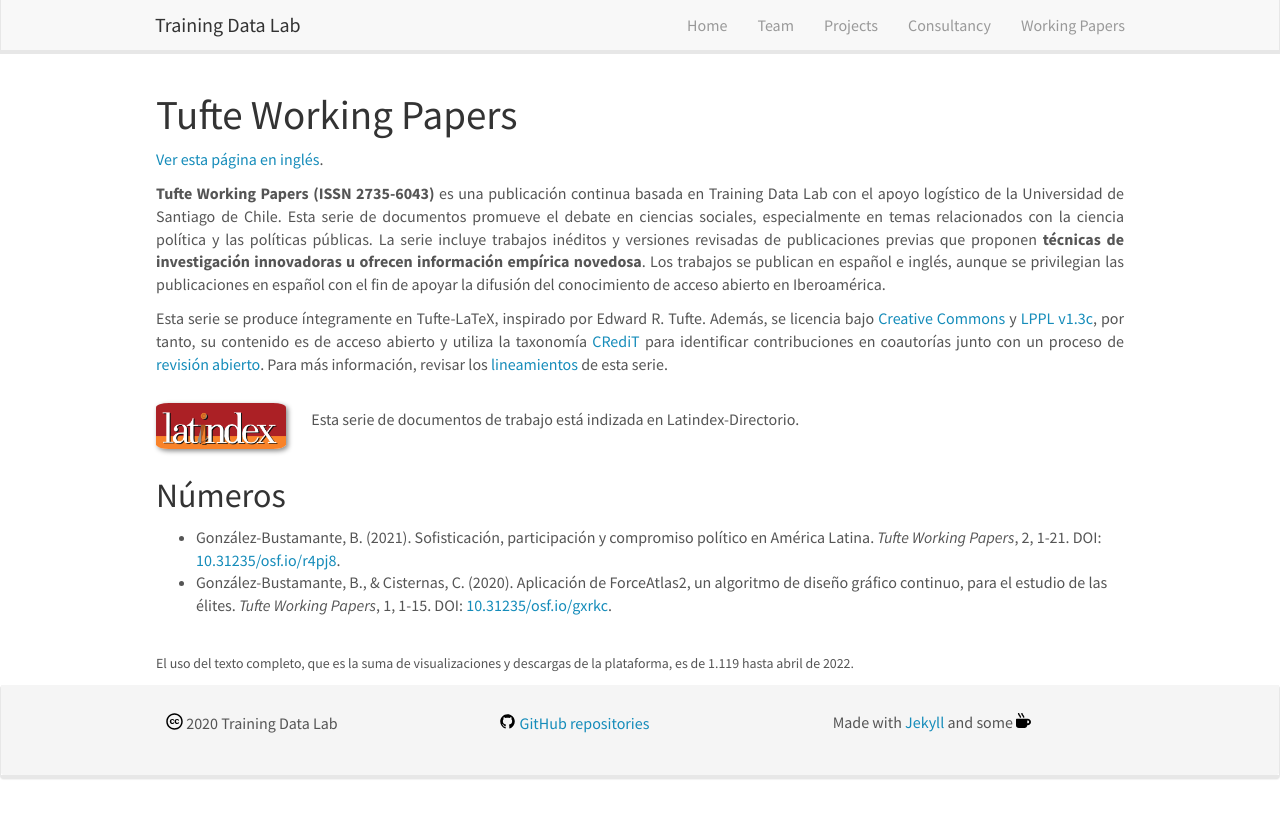
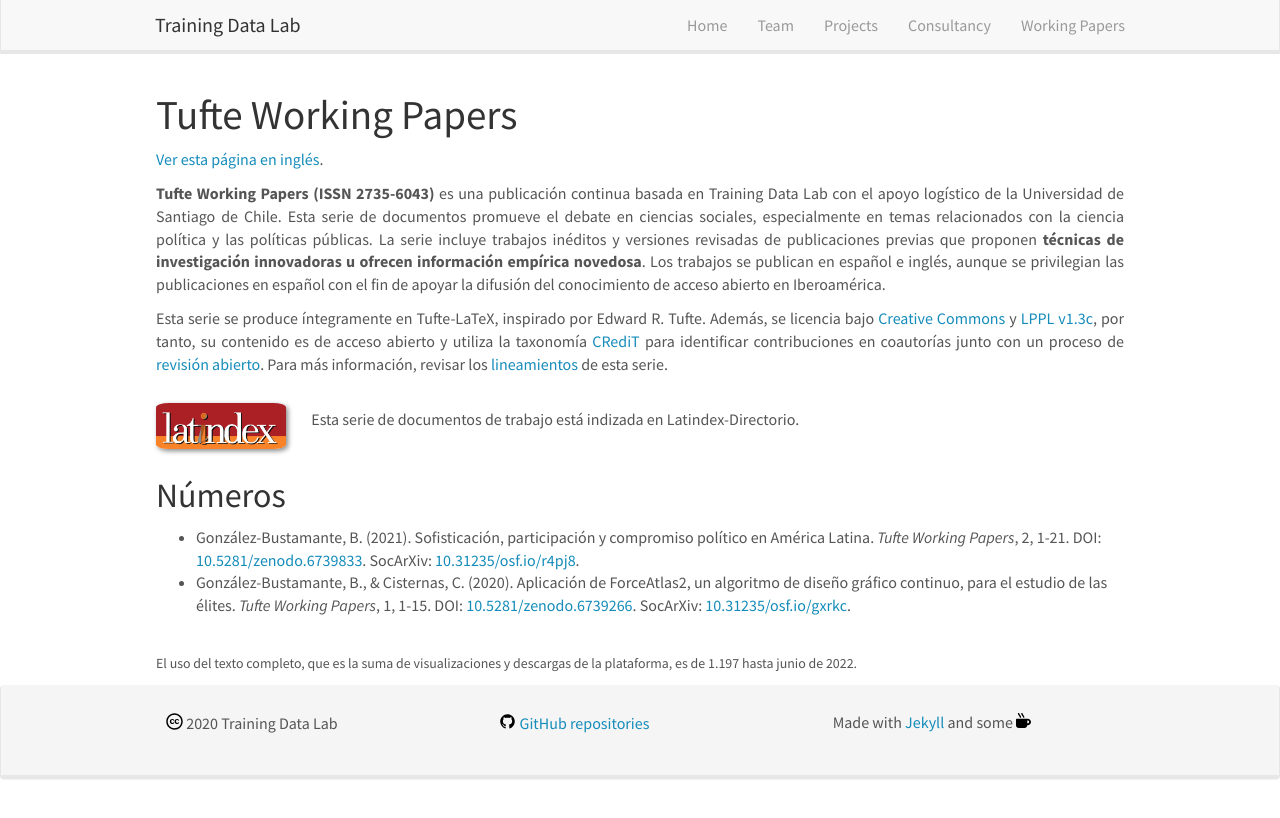
Before and after one commit to training-datalab/old-training-datalab.com, a Jekyll site: the page built from _pages/tufte-working-papers-spanish.md, in a window 1280 px wide. Shown: the top 818 px of the page. Built offline with Jekyll 4.4.1, drawn with Linux system fonts in a browser that asks for light colours; nearby versions of some CDN libraries.

Commit message:
Update tufte-working-papers-spanish.md

```diff
--- a/_pages/tufte-working-papers-spanish.md
+++ b/_pages/tufte-working-papers-spanish.md
@@ -12,7 +12,7 @@ permalink: /tufte-working-papers-spanish/
 
 <p align=" justify"><b>Tufte Working Papers (ISSN 2735-6043)</b> es una publicación continua basada en Training Data Lab con el apoyo logístico de la Universidad de Santiago de Chile. Esta serie de documentos promueve el debate en ciencias sociales, especialmente en temas relacionados con la ciencia política y las políticas públicas. La serie incluye trabajos inéditos y versiones revisadas de publicaciones previas que proponen <strong>técnicas de investigación innovadoras u ofrecen información empírica novedosa</strong>. Los trabajos se publican en español e inglés, aunque se privilegian las publicaciones en español con el fin de apoyar la difusión del conocimiento de acceso abierto en Iberoamérica.</p>
 
-<p align=" justify">Esta serie se produce íntegramente en Tufte-LaTeX, inspirado por Edward R. Tufte. Además, se licencia bajo <a href="https://github.com/training-datalab/tufte-working-papers/blob/master/CCBY40.md" target="_blank">Creative Commons</a> y <a href="https://github.com/training-datalab/tufte-working-papers/blob/master/LICENSE.md" target="_blank">LPPL v1.3c</a>, por tanto, su contenido es de acceso abierto y utiliza la taxonomía <a href="/credit/">CRediT</a> para identificar contribuciones en coautorías junto con un proceso de <a href="/tufte-working-papers/open-review-spanish/">revisión abierto</a>. Para más información, revisar los <a href="/tufte-working-papers/guidelines-spanish/">lineamientos</a> de esta serie.</p>
+<p align=" justify">Esta serie se produce íntegramente en Tufte-LaTeX, inspirado por Edward R. Tufte. Además, se licencia bajo <a href="https://github.com/training-datalab/tufte-working-papers/blob/master/LICENSE-CC.md" target="_blank">Creative Commons</a> y <a href="https://github.com/training-datalab/tufte-working-papers/blob/master/LICENSE.md" target="_blank">LPPL v1.3c</a>, por tanto, su contenido es de acceso abierto y utiliza la taxonomía <a href="/credit/">CRediT</a> para identificar contribuciones en coautorías junto con un proceso de <a href="/tufte-working-papers/open-review-spanish/">revisión abierto</a>. Para más información, revisar los <a href="/tufte-working-papers/guidelines-spanish/">lineamientos</a> de esta serie.</p>
 
 <figure class="fourth">
   <img src="{{ site.url }}{{ site.baseurl }}/images/logos/latindex.png" style="width: 130px"> Esta serie de documentos de trabajo está indizada en Latindex-Directorio.
@@ -21,8 +21,8 @@ permalink: /tufte-working-papers-spanish/
 ## Números
 
 <ul>
-<li>González-Bustamante, B. (2021). Sofisticación, participación y compromiso político en América Latina. <em>Tufte Working Papers</em>, 2, 1-21. DOI: <a href="https://doi.org/10.31235/osf.io/r4pj8" target="_blank">10.31235/osf.io/r4pj8</a>.</li>
-<li>González-Bustamante, B., & Cisternas, C. (2020). Aplicación de ForceAtlas2, un algoritmo de diseño gráfico continuo, para el estudio de las élites. <em>Tufte Working Papers</em>, 1, 1-15. DOI: <a href="https://doi.org/10.31235/osf.io/gxrkc" target="_blank">10.31235/osf.io/gxrkc</a>.</li>
+<li>González-Bustamante, B. (2021). Sofisticación, participación y compromiso político en América Latina. <em>Tufte Working Papers</em>, 2, 1-21. DOI: <a href="https://doi.org/10.5281/zenodo.6739833" target="_blank">10.5281/zenodo.6739833</a>. SocArXiv: <a href="https://doi.org/10.31235/osf.io/r4pj8" target="_blank">10.31235/osf.io/r4pj8</a>.</li>
+<li>González-Bustamante, B., & Cisternas, C. (2020). Aplicación de ForceAtlas2, un algoritmo de diseño gráfico continuo, para el estudio de las élites. <em>Tufte Working Papers</em>, 1, 1-15. DOI: <a href="https://doi.org/10.5281/zenodo.6739266" target="_blank">10.5281/zenodo.6739266</a>. SocArXiv: <a href="https://doi.org/10.31235/osf.io/gxrkc" target="_blank">10.31235/osf.io/gxrkc</a>.</li>
 </ul>
 <br />
-<small>El uso del texto completo, que es la suma de visualizaciones y descargas de la plataforma, es de 1.119 hasta abril de 2022.</small>
+<small>El uso del texto completo, que es la suma de visualizaciones y descargas de la plataforma, es de 1.197 hasta junio de 2022.</small>
```
